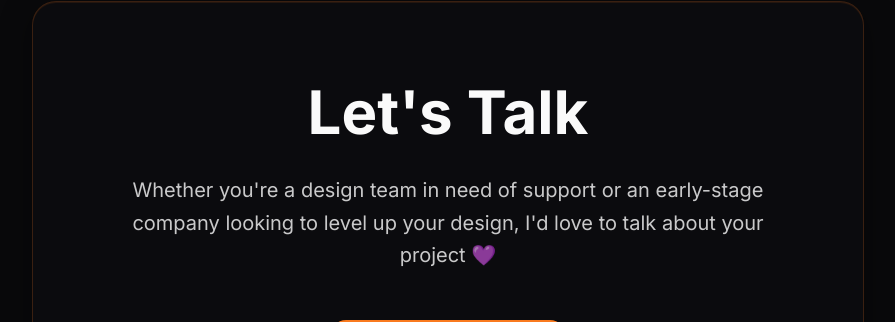
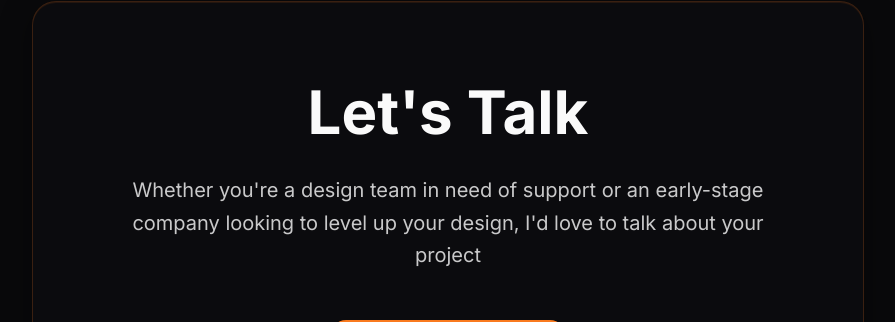
Before and after one commit to Aborgz/arnborg-design-space, a React (Vite) app: page / in a window 1280 px wide. Shown: the part 4528-4850 px from the top of the page, without its empty margins (192-1087 px from the left). Built offline with nearby package versions, Linux system fonts and the light colour scheme; the HTML template or start-up script is replaced by a standard one.

Commit message:
Remove purple heart

```diff
--- a/src/pages/Index.tsx
+++ b/src/pages/Index.tsx
@@ -266,7 +266,7 @@ const Index = () => {
           <h2 id="contact-heading" className="text-5xl md:text-6xl font-bold text-foreground mb-8">Let's Talk</h2>
           <p className="text-xl text-foreground/80 mb-12 leading-relaxed max-w-2xl mx-auto">
             Whether you're a design team in need of support or an early-stage company looking to level up your design,
-            I'd love to talk about your project <span role="img" aria-label="purple heart">💜</span>
+            I'd love to talk about your project
           </p>
 
           <a
```
